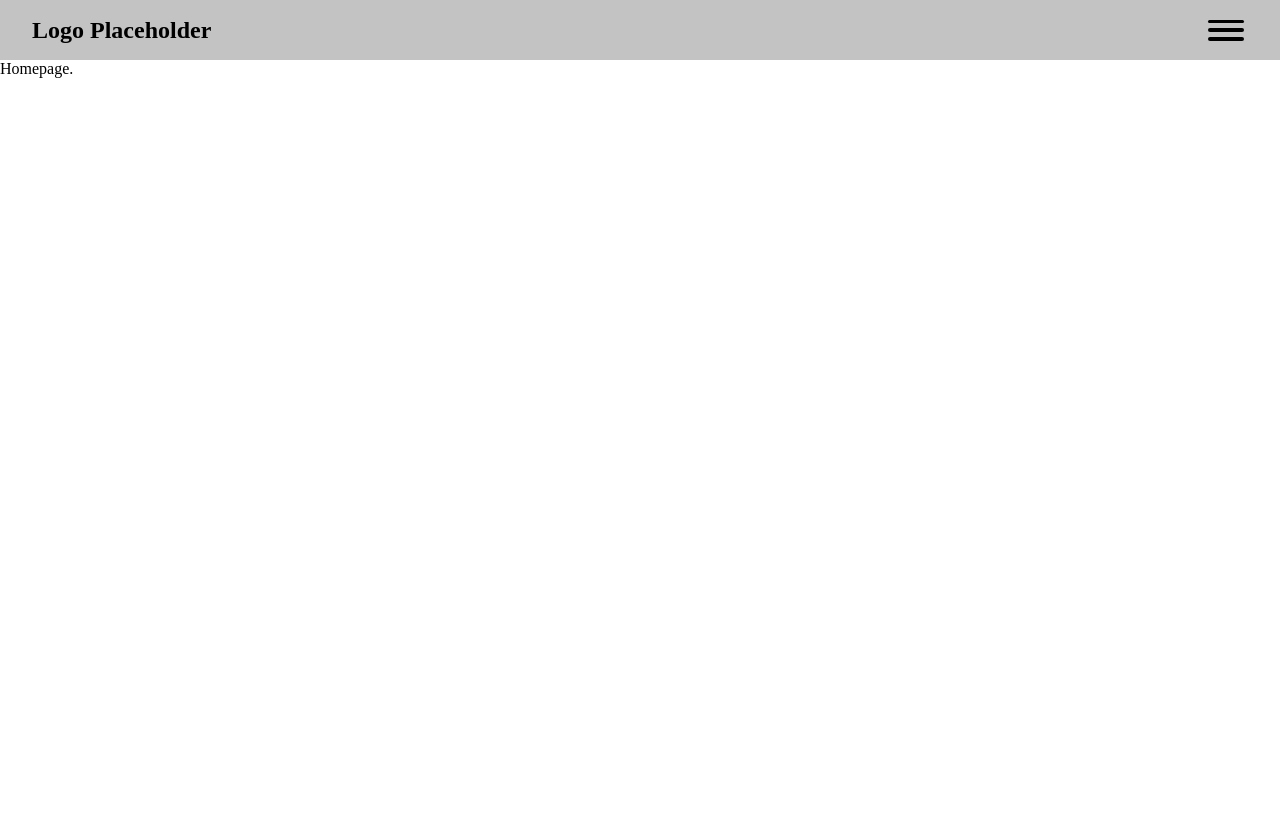
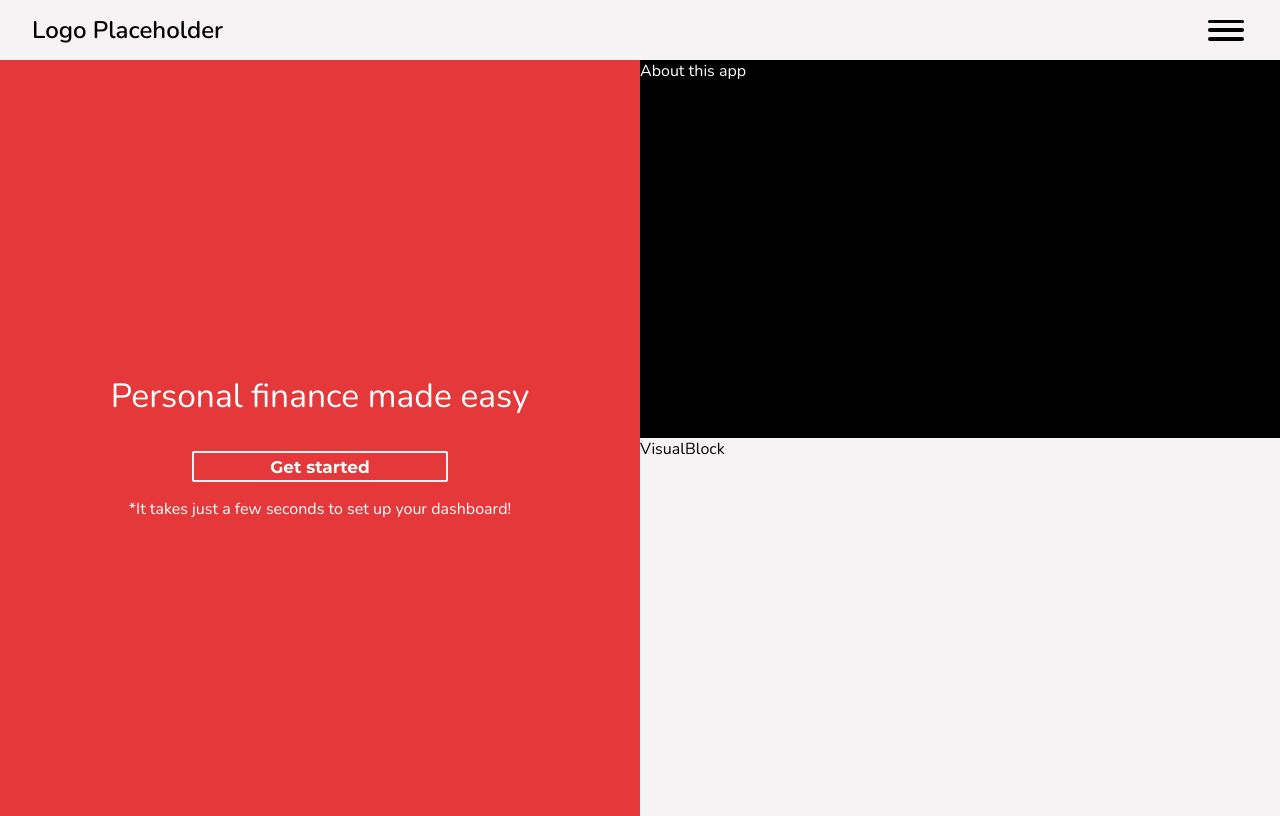
Before and after one commit to gchib00/kirowallet, a Next.js app: page / in a window 1280 px wide. Built offline with nearby package versions, Linux system fonts and the light colour scheme.

Commit message:
added basic layout for HP

```diff
--- /dev/null
+++ b/components/Homepage/AboutBlock.tsx
@@ -0,0 +1,17 @@
+import React from 'react';
+import styled from 'styled-components';
+
+const MainContainer = styled.div`
+  width: 100%;
+  height: 100%;
+  background-color: #000000;
+  color: white;
+`;
+
+const AboutBlock = () => {
+  return (
+    <MainContainer>About this app</MainContainer>
+  );
+};
+
+export default AboutBlock;
--- /dev/null
+++ b/components/Homepage/CTABlock.tsx
@@ -0,0 +1,59 @@
+import React from 'react';
+import styled from 'styled-components';
+
+const MainContainer = styled.div`
+  width: 50%;
+  background-color: #E5383B;
+  display: flex;
+  justify-content: center;
+  align-items: center;
+`;
+const SecondaryContainer = styled.div`
+  display: flex;
+  flex-direction: column;
+  align-items: center;
+  height: 26%;
+`;
+const HeaderText = styled.p`
+  font-size: 2.1rem;
+  color: white;
+  margin-bottom: 2rem;
+`;
+const CTAButton = styled.button`
+  transition: 650ms;
+  width: 16rem;
+  height: 44px;
+  background-color: transparent;
+  color: white;
+  border-radius: 2px;
+  border: 2px solid #F5F3F4;
+  font-family: 'Montserrat', sans-serif;
+  font-size: 1.06rem;
+  font-weight: bold;
+  cursor: pointer;
+  &:hover {
+    transition: 650ms;
+    background-color: #F5F3F4;
+    color: #E5383B;
+    border-color: #E5383B;
+  }
+  &:active {
+    opacity: 0.25;
+  }
+`;
+
+const CTABlock = () => {
+  return (
+    <MainContainer>
+      <SecondaryContainer>
+        <HeaderText>Personal finance made easy</HeaderText>
+        <CTAButton>Get started</CTAButton>
+        <p style={{ color: 'white' }}>
+          *It takes just a few seconds to set up your dashboard!
+        </p>
+      </SecondaryContainer>
+    </MainContainer>
+  );
+};
+
+export default CTABlock;
--- /dev/null
+++ b/components/Homepage/VisualBlock.tsx
@@ -0,0 +1,16 @@
+import React from 'react';
+import styled from 'styled-components';
+
+const MainContainer = styled.div`
+  width: 100%;
+  height: 100%;
+  background-color: #F5F3F4;
+`;
+
+const VisualBlock = () => {
+  return (
+    <MainContainer>VisualBlock</MainContainer>
+  );
+};
+
+export default VisualBlock;
--- a/components/Navbar/NavMenu.tsx
+++ b/components/Navbar/NavMenu.tsx
@@ -3,24 +3,48 @@ import styled from 'styled-components';
 import MenuContext from '../context/MenuContext';
 
 const MainContainer = styled.div`
-  height: 400px;
-  width: 200px;
-  border: 2px solid black;
+  height: 0px;
+  width: 300px;
+  background-color: #F5F3F4;
+  border: 1px solid black;
+  border-top: none;
+  border-right: none;
+  position: absolute;
+  right: 0;
+  transition: 500ms;
+`;
+const NavList = styled.ul`
+  transition: 200ms;
+  z-index: 5;
 `;
 
 export const NavMenu = () => {
   const { menuActive } = useContext(MenuContext);
 
+  let mcOnclickStyling = {
+    height: '300px',
+    opacity: 1,
+  };
+  let nlOnclickStyling = {
+    opacity: 1,
+  };
+
   if (!menuActive){
-    return null;
+    mcOnclickStyling = {
+      height: '0px',
+      opacity: 0,
+    };
+    nlOnclickStyling = {
+      opacity: 0,
+    };
   }
   return (
-    <MainContainer>
-      <ul>
+    <MainContainer style={mcOnclickStyling}>
+      <NavList style={nlOnclickStyling}>
         <li>item 1</li>
         <li>item 2</li>
         <li>item 3</li>
-      </ul>
+      </NavList>
     </MainContainer>
   );
 };
--- a/components/Navbar/Navbar.tsx
+++ b/components/Navbar/Navbar.tsx
@@ -8,7 +8,7 @@ const MainContainer = styled.header`
   width: 100%;
   max-width: 100vw;
   height: 60px;
-  background-color: #c3c3c3;
+  background-color: #F5F3F4;
   display: flex;
   justify-content: space-between;
   align-items: center;
--- a/globalStyle.css
+++ b/globalStyle.css
@@ -1,4 +1,8 @@
+@import url('https://fonts.googleapis.com/css2?family=Montserrat:ital,wght@0,400;0,700;1,400&family=Nunito:ital,wght@0,300;0,600;1,300&display=swap');
+
 html, body {
   margin: 0;
   box-sizing: border-box;
-}
+  background-color: #f1f1f1;
+  font-family: 'Nunito', sans-serif; /* default font */
+};
--- a/pages/index.tsx
+++ b/pages/index.tsx
@@ -1,12 +1,30 @@
-// import Head from 'next/head'
-// import Image from 'next/image'
-// import styles from '../styles/Home.module.css'
+import styled from 'styled-components';
+import AboutBlock from '../components/Homepage/AboutBlock';
+import CTABlock from '../components/Homepage/CTABlock';
+import VisualBlock from '../components/Homepage/VisualBlock';
+
+const MainContainer = styled.div`
+  display: flex;
+  flex-direction: row;
+  width: 100%;
+  height: 94.5vh;
+`;
+const SecondaryContainer = styled.div`
+  width: 50%;
+  height: 100%;
+  display: flex;
+  flex-direction: column;
+`;
 
 const Home = () => {
   return (
-    <div>
-      Homepage.
-    </div>
+    <MainContainer>
+      <CTABlock />
+      <SecondaryContainer>
+        <AboutBlock />
+        <VisualBlock />
+      </SecondaryContainer>
+    </MainContainer>
   );
 };
 
--- a/tsconfig.json
+++ b/tsconfig.json
@@ -15,6 +15,6 @@
     "jsx": "preserve",
     "incremental": true
   },
-  "include": ["next-env.d.ts", "**/*.ts", "**/*.tsx"],
+  "include": ["next-env.d.ts", "**/*.ts", "**/*.tsx", "pages/_document.js"],
   "exclude": ["node_modules"]
 }
```
Also changed, not shown: components/Layout.tsx (line endings or trailing spaces), components/images/wallet.svg (added).
